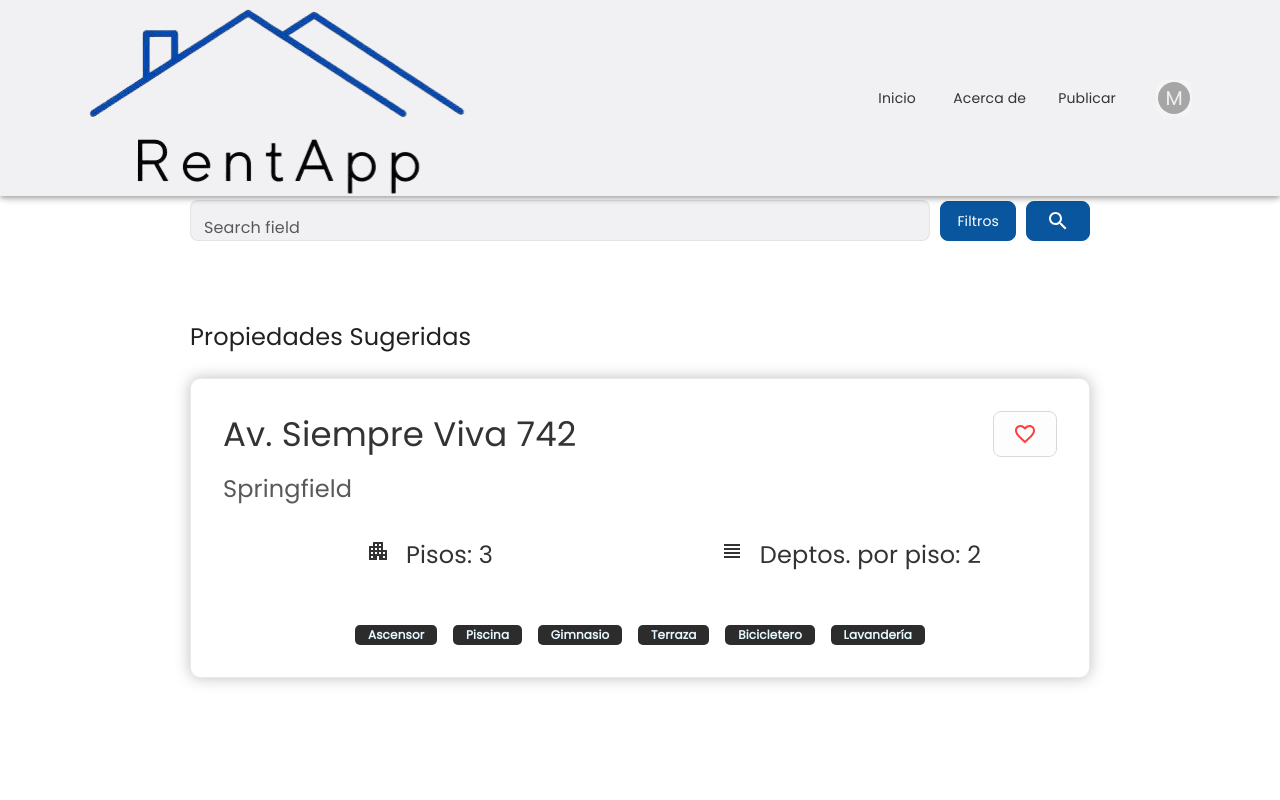
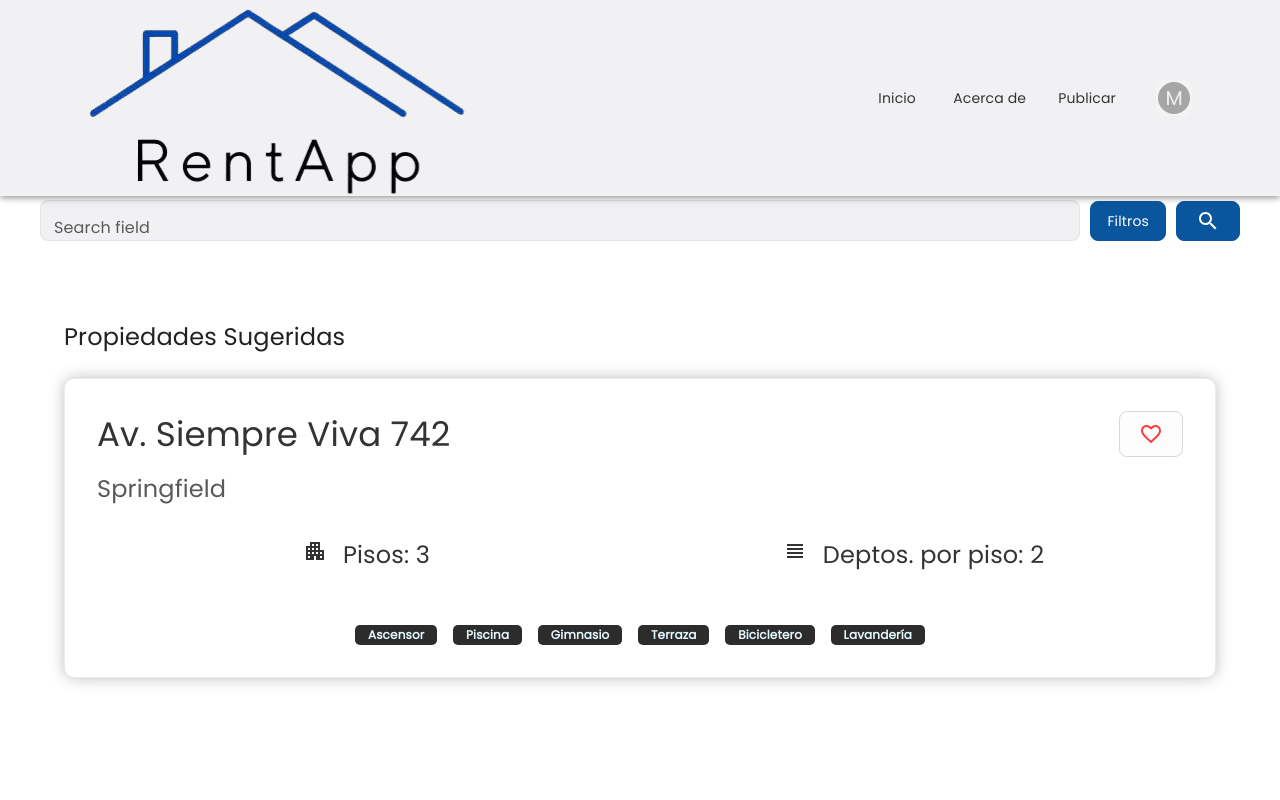
Before and after one commit to gonblas/rentapp, a React (Vite) app in the folder client/: page / in a window 1280 px wide. Shown: the top 800 px of the page. Built offline with nearby package versions, Linux system fonts and the light colour scheme.

Commit message:
Add CenteredContainer component and refactor ListContainer to include title prop; update Home page layout

```diff
--- /dev/null
+++ b/client/src/components/CenteredContainer.jsx
@@ -0,0 +1,20 @@
+import React from "react"
+
+function CenteredContainer({ children }) {
+  return (
+    <div
+      style={{
+        minWidth: "100vw",
+        minHeight: "100vh",
+        display: "flex",
+        flexDirection: "column",
+        justifyContent: "center",
+        alignItems: "center",
+      }}
+    >
+      {children}
+    </div>
+  )
+}
+
+export default CenteredContainer
--- a/client/src/components/ListContainer.jsx
+++ b/client/src/components/ListContainer.jsx
@@ -1,26 +1,23 @@
 import React from "react"
 import Container from "@mui/material/Container"
+import { Typography } from "@mui/material"
 
-function ListContainer({ children }) {
+function ListContainer({ children, title }) {
   return (
-    <div
-      style={{
-        minWidth: "100vw",
-        minHeight: "100vh",
-        display: "flex",
-        flexDirection: "column",
-        justifyContent: "center",
-        alignItems: "center",
-      }}
-    >
-      <Container
+    <Container>
+      <Typography
+        variant="h5"
+        component="h1"
+        gutterBottom
         sx={{
-          px: "150px!important",
+          mb: 3,
         }}
       >
-        {children}
-      </Container>
-    </div>
+        {" "}
+        {title}
+      </Typography>
+      {children}
+    </Container>
   )
 }
 
--- a/client/src/components/cards/PublicationCard.jsx
+++ b/client/src/components/cards/PublicationCard.jsx
@@ -1,8 +1,10 @@
 import React from "react"
 import Card from "@mui/material/Card"
+// import { Link } from "react-router-dom"
 
 function PublicationCard({ children }) {
   return (
+    // <Link to={item.path} key={item.title}>
     <Card
       sx={{
         borderRadius: "10px",
@@ -18,6 +20,7 @@ function PublicationCard({ children }) {
     >
       {children}
     </Card>
+    // </Link>
   )
 }
 
--- a/client/src/pages/Home.jsx
+++ b/client/src/pages/Home.jsx
@@ -1,9 +1,9 @@
 import React from "react"
 import Container from "@mui/material/Container"
-import Typography from "@mui/material/Typography"
 import SearchBar from "../components/SearchBar"
 import BuildingCard from "../components/cards/BuildingCard"
 import ListContainer from "../components/ListContainer"
+import CenteredContainer from "../components/CenteredContainer"
 
 // import { useEffect } from "react"
 
@@ -38,19 +38,9 @@ const Home = () => {
   // }, [])
 
   return (
-    <ListContainer>
+    <CenteredContainer>
       <SearchBar />
-      <Typography
-        variant="h5"
-        component="h1"
-        gutterBottom
-        sx={{
-          mb: 3,
-        }}
-      >
-        {" "}
-        Propiedades Sugeridas
-      </Typography>
+      <ListContainer title="Propiedades Sugeridas">
         <Container
           sx={{
             display: "flex",
@@ -70,6 +60,7 @@ const Home = () => {
           <BuildingCard building={building} />
         </Container>
       </ListContainer>
+    </CenteredContainer>
   )
 }
 
```
Lines whose indentation alone changed are shown as unchanged.
